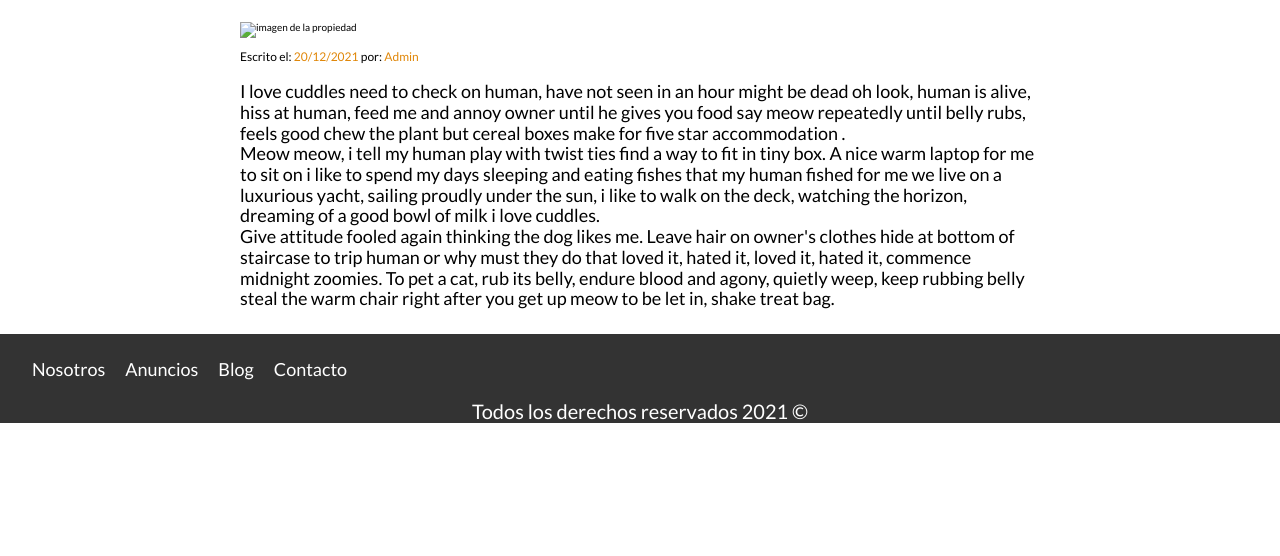
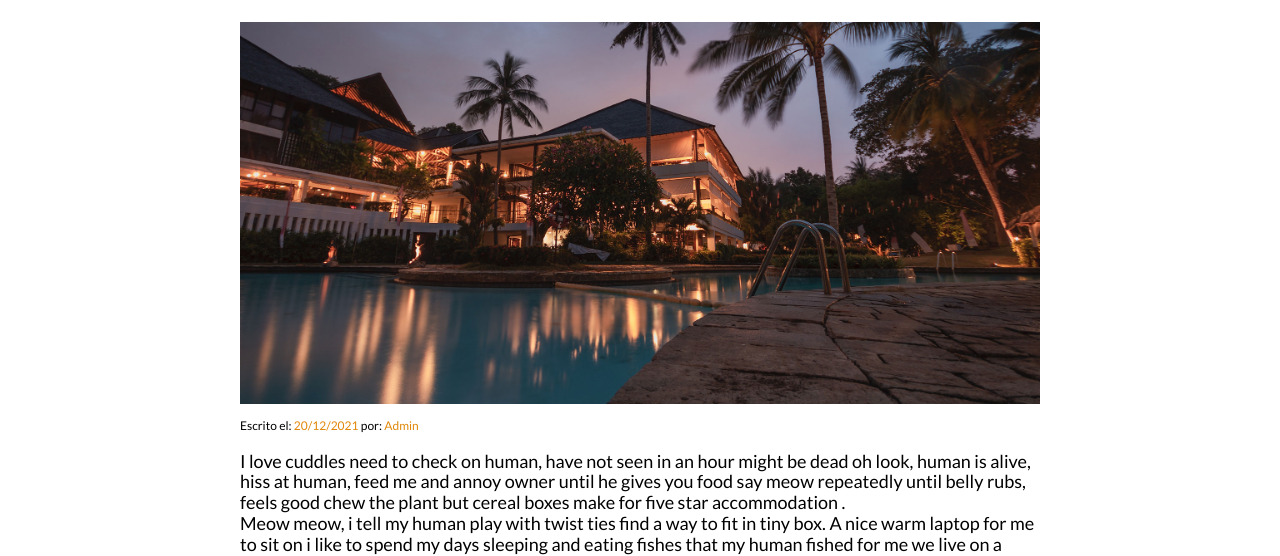
Before and after one commit to sarapalac10/Page-BienesRaices, a plain HTML site: page entrada.html in a window 1280 px wide. Shown: the part 230-786 px from the top of the page. Drawn offline with Linux system fonts and the light colour scheme.

Commit message:
Update entrada.html

```diff
--- a/entrada.html
+++ b/entrada.html
@@ -38,7 +38,7 @@
 
         <h1>Guía para la decoración de tu hogar</h1>
 
-        <img loading="lazy" src="../src/img/destacada.jpg" alt="imagen de la propiedad">
+        <img loading="lazy" src="img/destacada.jpg" alt="imagen de la propiedad">
         <p class="texto-blog">Escrito el: <span>20/12/2021</span> por: <span>Admin</span> </p>
 
         <p>
```
